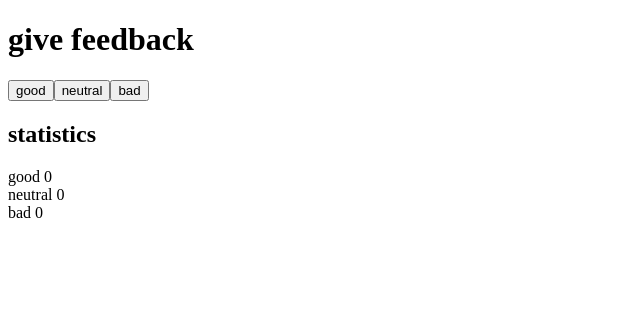
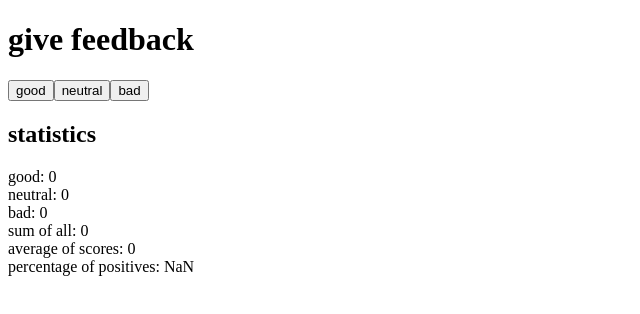
Before and after one commit to Lohimies/fullstackopen, a React (Vite) app in the folder 1osa/unicafe/: page / in a window 1280 px wide. Shown: the top 314 px of the page, without its empty margins (0-640 px from the left). Built offline with nearby package versions, Linux system fonts and the light colour scheme.

Commit message:
unicafe step 2 done

```diff
--- a/1osa/unicafe/src/App.jsx
+++ b/1osa/unicafe/src/App.jsx
@@ -25,9 +25,12 @@ const App = () => {
       <button onClick={handleNeutralClick}>neutral</button>
       <button onClick={handleBadClick}>bad</button>
       <h2>statistics</h2>
-      <Stat name='good' count={goodCount} ></Stat>
-      <Stat name='neutral' count={neutralCount}></Stat>
-      <Stat name='bad' count={badCount}></Stat>
+      <Stat name='good:' count={goodCount} ></Stat>
+      <Stat name='neutral:' count={neutralCount}></Stat>
+      <Stat name='bad:' count={badCount}></Stat>
+      <SumStat goodCount={goodCount} neutralCount={neutralCount} badCount={badCount}></SumStat>
+      <AverageStat goodCount={goodCount} neutralCount={neutralCount} badCount={badCount}></AverageStat>
+      <PositivesStat goodCount={goodCount} neutralCount={neutralCount} badCount={badCount}></PositivesStat>
     </div>
   )
 }
@@ -40,5 +43,38 @@ const Stat = ({name, count}) => {
   )
 }
 
+const SumStat = ({goodCount, neutralCount, badCount}) => {
+  const sum = goodCount + neutralCount + badCount
+  return (
+    <div>
+      sum of all: {sum}
+    </div>
+  )
+}
+
+const AverageStat = ({goodCount, neutralCount, badCount}) => {
+  const average = (goodCount + neutralCount + badCount)/3
+  return (
+    <div>
+      average of scores: {average}
+    </div>
+  )
+}
+
+const PositivesStat = ({goodCount, neutralCount, badCount}) => {
+  const percentage = goodCount/(goodCount + neutralCount + badCount)
+  return (
+    <div>
+      percentage of positives: {percentage}
+    </div>
+  )
+}
+
+const Sum = ({int1, int2, int3}) => {int1+int2+int3}
+
+const Average = ({int1, int2, int3}) => {(int1+int2+int3)/3}
+
+const Positive = ({pos, neut, neg}) => {pos/(pos+neut+neg)}
+
 
 export default App
```
